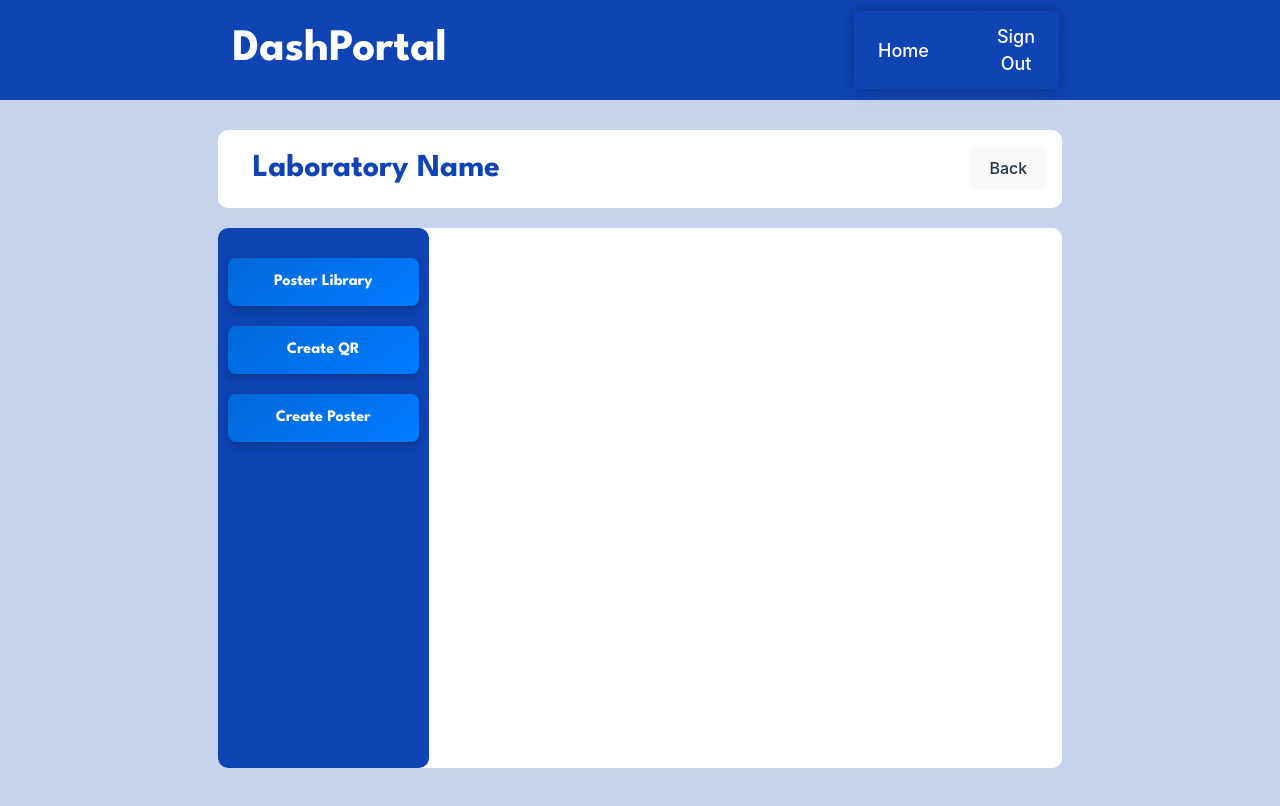
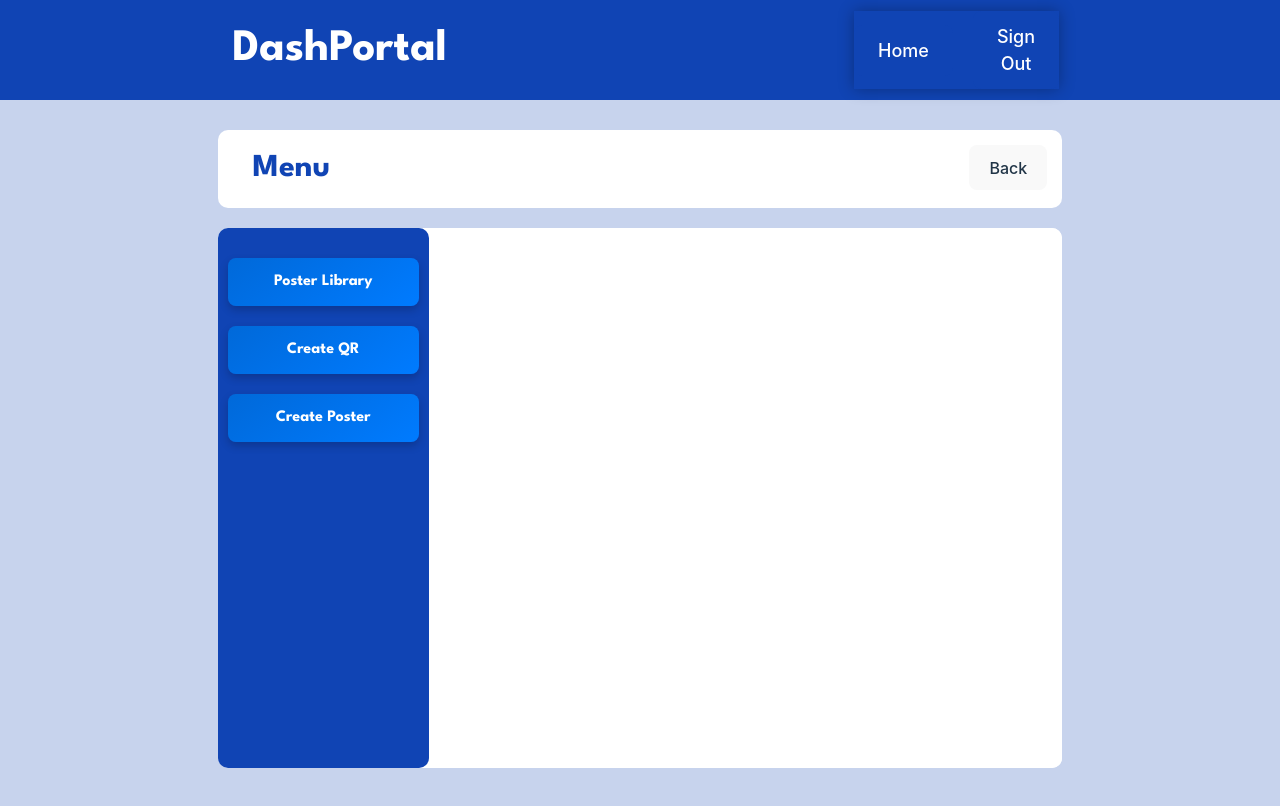
Before and after one commit to drgimatt/DashPortal-Frontend, a React (Vite) app: page /assetdash in a window 1280 px wide. Shown: the top 806 px of the page. Built offline with nearby package versions, Linux system fonts and the light colour scheme; grey boxes are pictures that could not be loaded.

Commit message:
Update AssetDashboard

```diff
--- a/src/pages/AssetDashboard.jsx
+++ b/src/pages/AssetDashboard.jsx
@@ -309,7 +309,7 @@ export const AssetDashboard = () => {
             </div>
 
             <div className="header-container">
-                <div className="head-left">Laboratory Name</div>
+                <div className="head-left">Menu</div>
                 <div className="head-right">
                     <button onClick={handleBack} className="back-button">Back</button>
                 </div>
```
